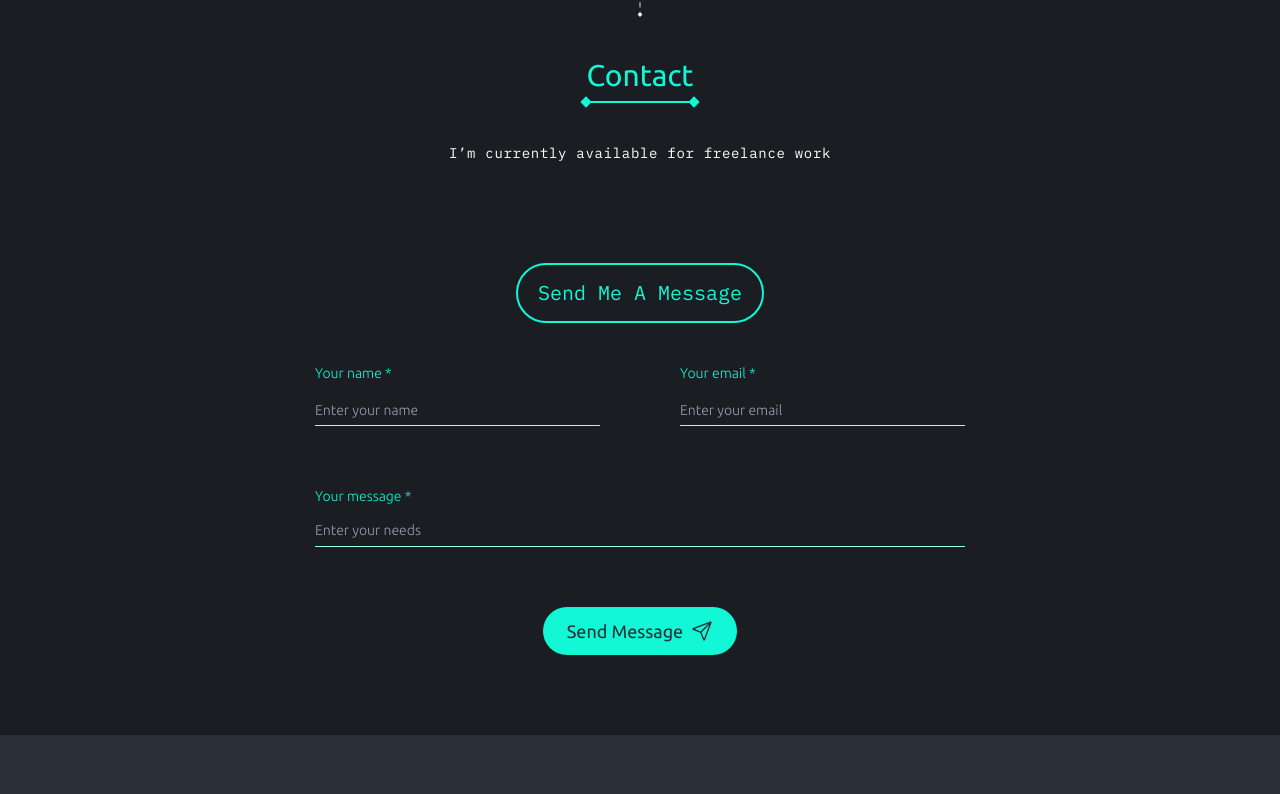
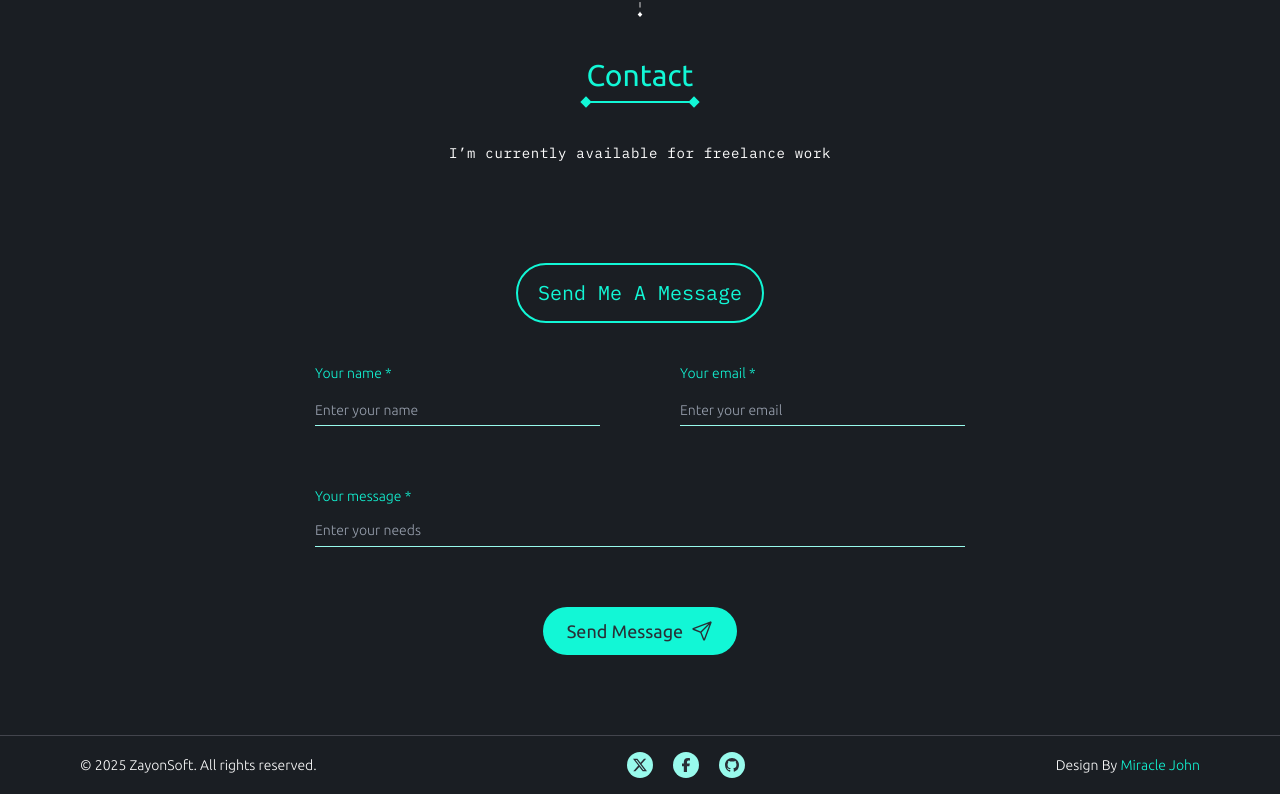
Before and after one commit to zayonsoft/zayonsoft-portfolio, a Next.js app: page / in a window 1280 px wide. Shown: the part 5459-6253 px from the top of the page. Before the commit the page ends 6194 px from the top, so only its background shows below. Built offline with nearby package versions, Linux system fonts and the light colour scheme.

Commit message:
Designed Footer Already

```diff
--- a/app/page.tsx
+++ b/app/page.tsx
@@ -1,6 +1,7 @@
 import AboutSection from "@/components/landing/AboutSection";
 import Contact from "@/components/landing/Contact";
 import FixedBar from "@/components/landing/FixedBar";
+import Footer from "@/components/landing/Footer";
 import Main from "@/components/landing/Main";
 import MyWork from "@/components/landing/MyWork";
 import Nav from "@/components/landing/Nav";
@@ -28,6 +29,9 @@ export default function Home() {
       <div>
         <Contact />
       </div>
+      <div>
+        <Footer />
+      </div>
     </section>
   );
 }
--- a/components/landing/Contact.tsx
+++ b/components/landing/Contact.tsx
@@ -74,7 +74,7 @@ export default function Contact() {
               <ContactTextarea />
               <section>
                 <button
-                  className={`flex cursor-pointer items-center font-normal m-auto rounded-full text-[#292F36] bg-[#12F7D6] py-2.5 px-6 text-lg gap-2 ${ubuntu.className}`}
+                  className={`custom-transition flex cursor-pointer items-center font-normal m-auto rounded-full text-[#292F36] bg-[#12F7D6] hover:bg-[#98FAEC] py-2.5 px-6 text-lg gap-2 ${ubuntu.className}`}
                 >
                   <span>Send Message</span>
                   <span>
--- /dev/null
+++ b/components/landing/Footer.tsx
@@ -0,0 +1,57 @@
+import Link from "next/link";
+import { BsTwitterX, BsGithub } from "react-icons/bs";
+import { FaFacebookF } from "react-icons/fa6";
+import { ubuntu } from "./Main";
+
+export default function Footer() {
+  return (
+    <section
+      className={`${ubuntu.className} border-t border-t-[#43454D] font-light text-sm flex justify-between items-center bg-[#1A1E23] px-20 max-[901px]:px-10 max-[701px]:px-5 py-4 max-[701px]:flex-col max-[701px]:gap-3.5`}
+    >
+      <div className="max-[701px]:order-2">
+        <p className="text-white">
+          &copy; 2025 ZayonSoft. All rights reserved.
+        </p>
+      </div>
+      <div className="flex gap-5 items-center max-[701px]:order-1">
+        <p>
+          <Link
+            className="custom-transition block text-[#292F36] p-1.5 text-sm rounded-full bg-[#98FAEC] hover:bg-[#12F7D6]"
+            href={"#"}
+          >
+            <BsTwitterX />
+          </Link>
+        </p>
+        <p>
+          <Link
+            className="custom-transition block text-[#292F36] p-1.5 text-sm rounded-full bg-[#98FAEC] hover:bg-[#12F7D6]"
+            href={"#"}
+          >
+            <FaFacebookF />
+          </Link>
+        </p>
+        <p>
+          <Link
+            className="custom-transition block text-[#292F36] p-1.5 text-sm rounded-full bg-[#98FAEC] hover:bg-[#12F7D6]"
+            href={"#"}
+          >
+            <BsGithub />
+          </Link>
+        </p>
+      </div>
+      <div className="max-[701px]:order-3">
+        <p className="text-white">
+          <span>Design By </span>
+          <span>
+            <Link
+              className="custom-transition text-[#12F7D6] hover:text-[#98FAEC]"
+              href={"#"}
+            >
+              Miracle John
+            </Link>
+          </span>
+        </p>
+      </div>
+    </section>
+  );
+}
--- a/components/landing/MyWork.tsx
+++ b/components/landing/MyWork.tsx
@@ -28,7 +28,7 @@ export default function MyWork() {
             <p
               className={` text-white ${ibmPlexMono.className} tracking-wider text-center text-sm m-auto`}
             >
-              I’m currently available for freelance work
+              I had the pleasure of working on these awesome projects
             </p>
           </div>
         </section>
```
